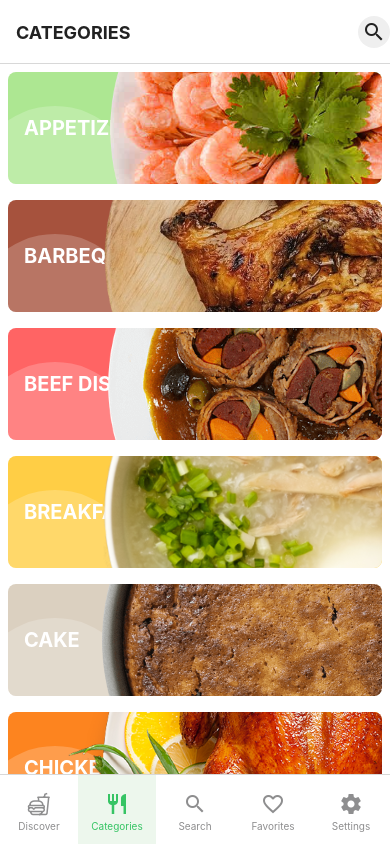
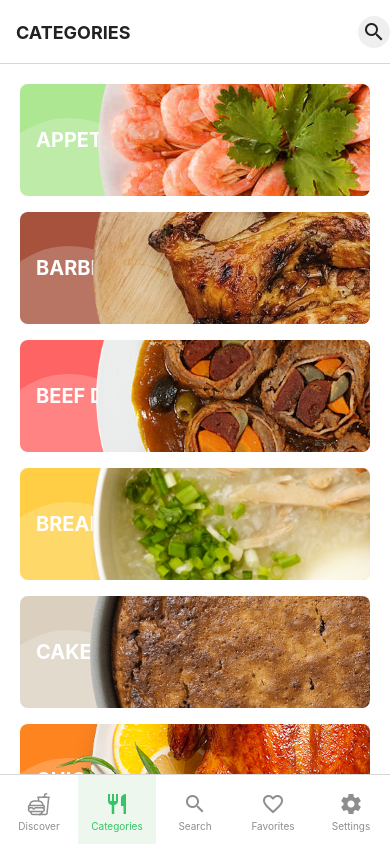
Before and after one commit to godkingjay/Authentic-Pinoy-Recipes-App, a React Native app: screen /CategoriesStack in a window 390 px wide. Built offline with nearby package versions, Linux system fonts and the light colour scheme.

Commit message:
ADD: Category Card/Padding [FIX]

```diff
--- a/screens/Categories.js
+++ b/screens/Categories.js
@@ -32,6 +32,11 @@ export default function Categories({ navigation, route }) {
   return(
     <ScrollView style={ globalStyles.screen }>
       <View style={ styles.categoryContainer }>
+        <View
+          style={{
+            height: 12,
+          }}
+        ></View>
         {foodCategory.map(( item, index ) => {
           if(item.name == 'Default'){
             return(null);
@@ -48,6 +53,7 @@ export default function Categories({ navigation, route }) {
 
 const styles = StyleSheet.create({
   categoryContainer: {
-    paddingBottom: 16
+    paddingBottom: 16,
+    paddingHorizontal: 12,
   }
 });
```
